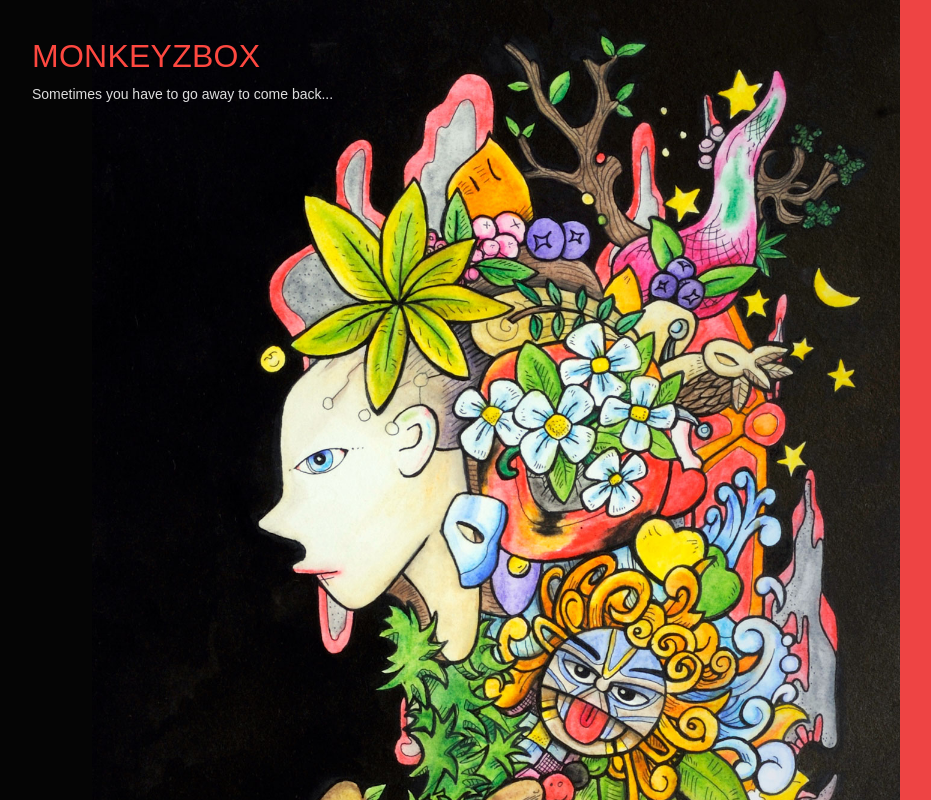
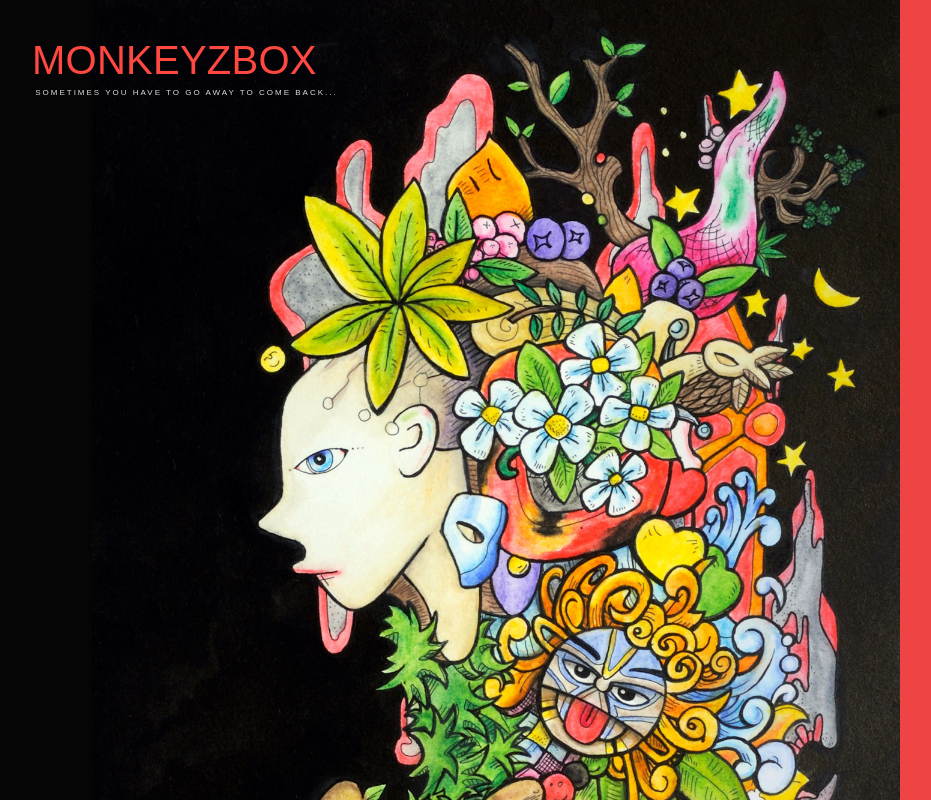
Before and after one commit to LL782/monkeyzbox, a Next.js app: page / in a window 1280 px wide. Shown: the top 800 px of the page, without its empty margins (8-939 px from the left). Built offline with nearby package versions, Linux system fonts and the light colour scheme.

Commit message:
Adjust type styles

```diff
--- a/global-styles.css
+++ b/global-styles.css
@@ -19,18 +19,26 @@ body {
   z-index: 10;
 }
 
+
+
 .posterText__heading {
   color: #fe4840;
+  font-size: 2.5rem;
   font-weight: normal;
   text-transform: uppercase;
   letter-spacing: 0.25px;
   line-height: 1;
-  margin: 0;
+  margin: 0 0 0.5rem 0;
 }
 
 .posterText__body {
   color: #ddd;
-  font-size: 0.875rem;
+  font-size: .5rem;
+  letter-spacing: 0.25em;
+  left: 0.4em;
+  margin: 0;
+  position: relative;
+  text-transform: uppercase;
 }
 
 .poster {
```
